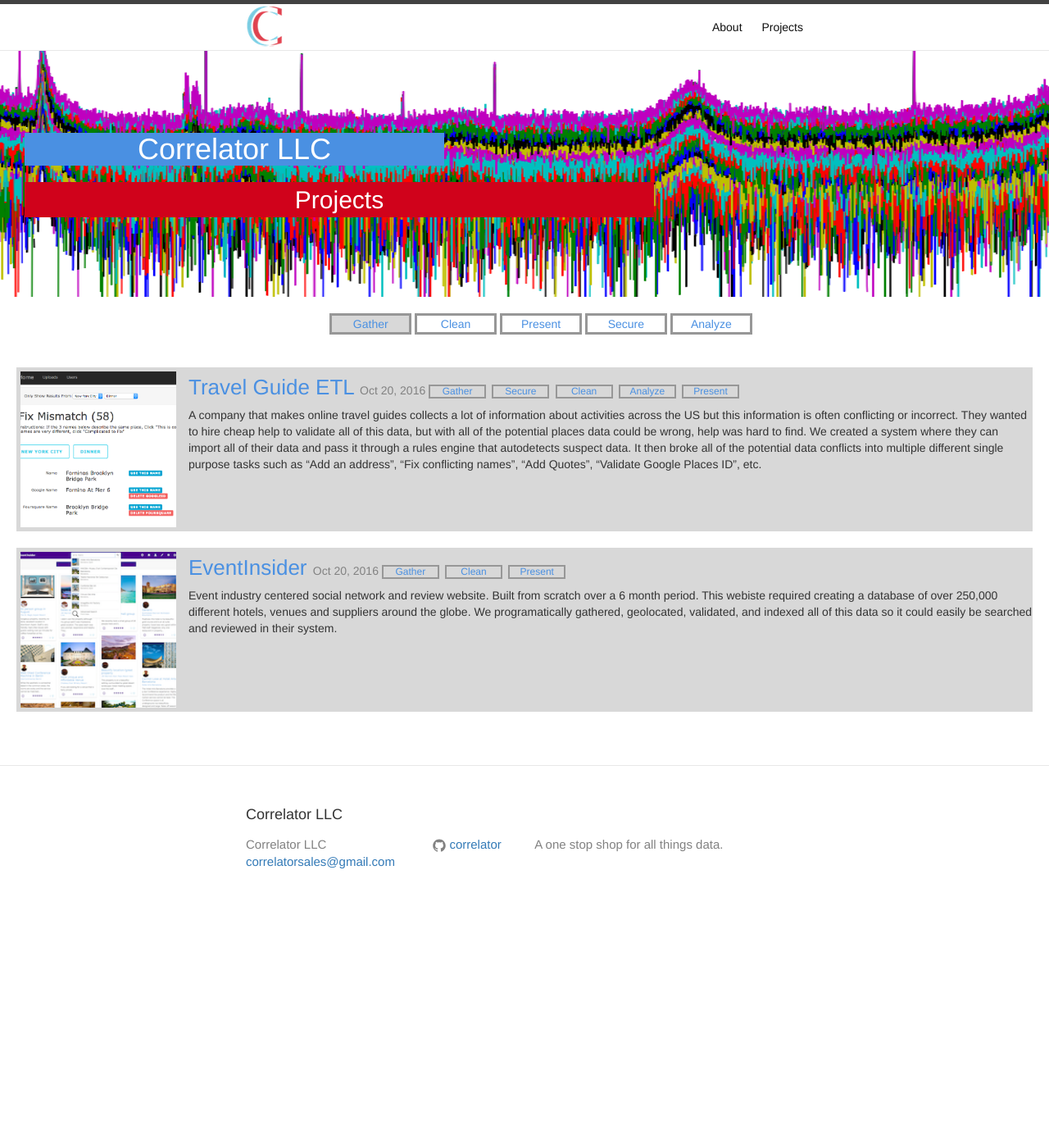
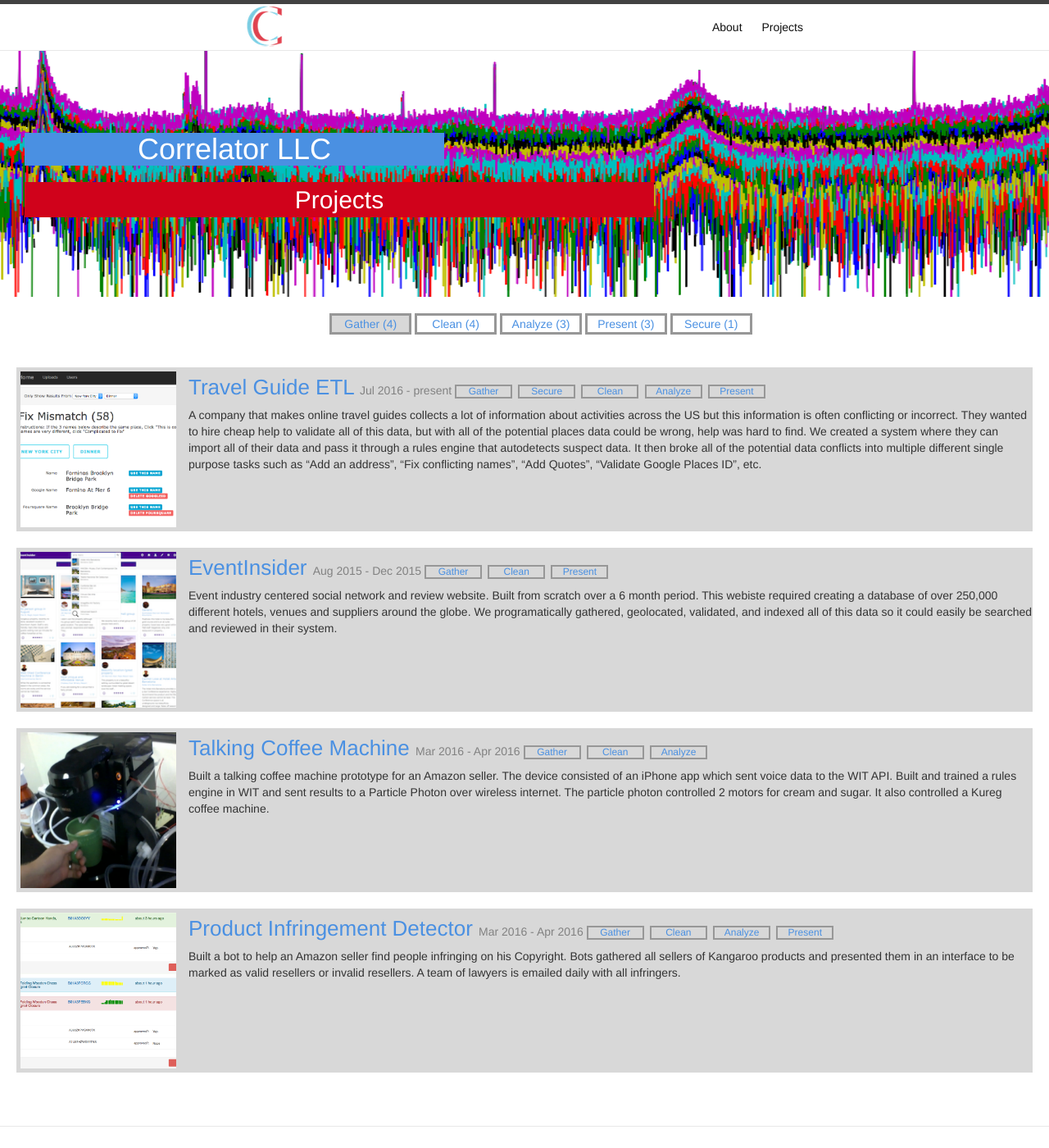
Before and after one commit to correlator/correlator-jekyll, a Jekyll site: the page built from posts.html, in a window 1280 px wide and 1400 px high. Shown: the whole window at 82% size. Built offline with Jekyll 4.4.1, drawn with Linux system fonts in a browser that asks for light colours; nearby versions of some CDN libraries.

Commit message:
add a couple more pages

```diff
--- a/_posts/2016-10-20-welcome-to-jekyll.markdown
+++ b/_posts/2016-10-20-welcome-to-jekyll.markdown
@@ -1,7 +1,7 @@
 ---
 layout: post
 title:  "EventInsider"
-date:   2016-10-20 15:40:03 -0700
+timeframe:   Aug 2015 - Dec 2015
 image:
   feature: "eventinsider.png"
 tags: [Gather, Clean, Present]
--- a/_posts/2016-10-21-welcome-to-jekyll.markdown
+++ b/_posts/2016-10-21-welcome-to-jekyll.markdown
@@ -2,6 +2,7 @@
 layout: post
 title:  "Travel Guide ETL"
 date:   2016-10-20 15:40:03 -0700
+timeframe:   Jul 2016 - present
 image:
   feature: "citykey.png"
 tags: [Gather, Secure, Clean, Analyze, Present]
--- a/posts.html
+++ b/posts.html
@@ -11,13 +11,11 @@
     {% for tag in site.tags | sort %}
       {% if tag[0] == t %}
         <div class="filter-btn active" tag="{{tag[0]}}" onclick="filterClicked('{{tag[0]}}')">
-          {{ tag[0] }}
-        </div>
       {% else %}
         <div class="filter-btn" tag="{{tag[0]}}" onclick="filterClicked('{{tag[0]}}')">
-          {{ tag[0] }}
+      {% endif %}
+          {{ tag[0] }} ({{ tag[1] | size }})
         </div>
-      {% endif %}
     {% endfor %}
   </div>
 
@@ -34,7 +32,7 @@
         <h3 class="media-heading">
           {{ post.title }}
           <span class="post-meta">
-            {{ post.date | date: "%b %-d, %Y" }}
+            {{ post.timeframe }}
           </span>
           {% for tag in post.tags %}
           <div class="filter-btn btn-small">
```
Also changed, not shown: _posts/2016-10-22-stop-crooks.markdown (added, +11 -0 lines), _posts/2016-10-22-talking-coffee-machine.markdown (added, +11 -0 lines), images/crooks.png (added), images/talking_coffee.png (added).
